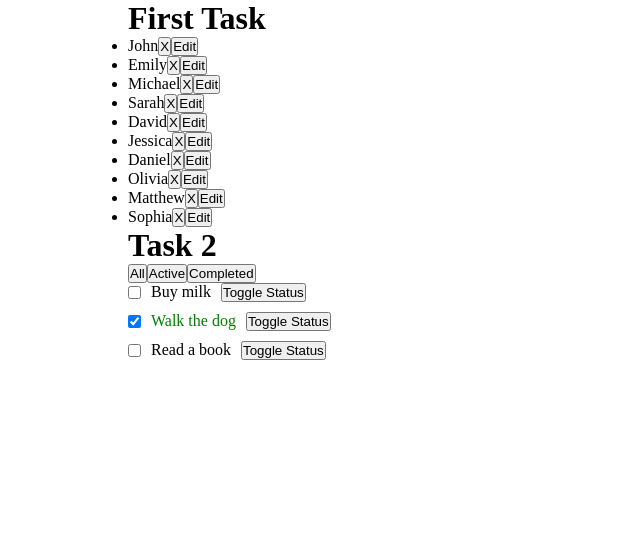
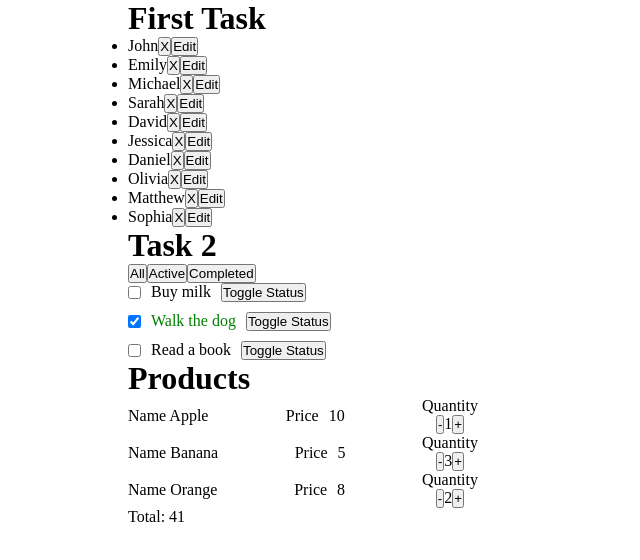
Before and after one commit to DenisFR2727/support_react-components, a React (Vite) app: page / in a window 1280 px wide. Shown: the top 560 px of the page, without its empty margins (0-640 px from the left). Built offline with nearby package versions, Linux system fonts and the light colour scheme.

Commit message:
create shopping cart and add counter products an total sum

```diff
--- a/src/App.tsx
+++ b/src/App.tsx
@@ -2,11 +2,13 @@ import EditUserInput from './components/EditSaveInput/EditUserInput';
 import TodoList from './components/Todo/Todo';
 
 import './App.css';
+import ShoppingCart from './components/FoodBasket/ShoppingCart';
 function App() {
     return (
         <div className="App">
             <EditUserInput />
             <TodoList />
+            <ShoppingCart />
         </div>
     );
 }
--- /dev/null
+++ b/src/components/FoodBasket/ShoppingCart.css
@@ -0,0 +1,26 @@
+.list ul .product {
+    max-width: 350px;
+    list-style: none;
+    display: flex;
+    gap: 10px;
+    align-items: center;
+    justify-content: space-between;
+}
+.list ul .product .quantity {
+    display: flex;
+    justify-content: center;
+}
+.list ul .product .name {
+    max-width: 100px;
+    text-align: start;
+}
+.product-price {
+    width: 100px;
+    display: flex;
+    gap: 10px;
+    justify-content: center;
+    text-align: start;
+}
+.product-price {
+    display: flex;
+}
--- /dev/null
+++ b/src/components/FoodBasket/ShoppingCart.tsx
@@ -0,0 +1,131 @@
+import { useState } from 'react';
+import './ShoppingCart.css';
+
+interface IProducts {
+    id: number;
+    name: string;
+    price: number;
+    quantity: number;
+}
+
+const initialProducts: IProducts[] = [
+    { id: 1, name: 'Apple', price: 10, quantity: 1 },
+    { id: 2, name: 'Banana', price: 5, quantity: 3 },
+    { id: 3, name: 'Orange', price: 8, quantity: 2 },
+];
+
+export default function ShoppingCart() {
+    const [products, setProducts] = useState<IProducts[]>(initialProducts);
+    const totalSum = products.reduce(
+        (acc, next) => acc + next.price * next.quantity,
+        0
+    );
+
+    const decrement = (productId: number) => {
+        const updateCountDecrement = products.map((product) =>
+            product.id === productId && product.quantity > 1
+                ? { ...product, quantity: product.quantity - 1 }
+                : product
+        );
+        setProducts(updateCountDecrement);
+    };
+    const increment = (productId: number) => {
+        const updatedProducts = products.map((product) =>
+            product.id === productId
+                ? {
+                      ...product,
+
+                      quantity: product.quantity + 1,
+                  }
+                : product
+        );
+        setProducts(updatedProducts);
+    };
+
+    return (
+        <div className="list">
+            <h1>Products</h1>
+            <ul>
+                {products.map((product) => (
+                    <li key={product.id} className="product">
+                        <p className="name">
+                            <span>Name</span> {product.name}
+                        </p>
+                        <div className="product-price">
+                            <span>Price</span>
+                            <span>{product.price}</span>
+                        </div>
+                        <div>
+                            <span>Quantity</span>
+                            <div className="quantity">
+                                <button onClick={() => decrement(product.id)}>
+                                    -
+                                </button>
+                                <span>{product.quantity}</span>
+                                <button onClick={() => increment(product.id)}>
+                                    +
+                                </button>
+                            </div>
+                        </div>
+                    </li>
+                ))}
+                <div>Total: {totalSum}</div>
+            </ul>
+        </div>
+    );
+}
+
+// Завдання #7: Компонент Кошика покупок
+// 🔸 Умова:
+
+// Створи компонент ShoppingCart, який:
+
+//     Має список продуктів з такими полями:
+
+//         id (number)
+
+//         name (string)
+
+//         price (number)
+
+//         quantity (number)
+
+//     Виводить список продуктів у таблиці або списку:
+
+//         Назва товару
+
+//         Ціна за одиницю
+
+//         Кількість
+
+//         Загальна сума по товару (ціна × кількість)
+
+//     Внизу виводиться загальна сума всіх товарів.
+
+//     Користувач може змінювати кількість товару кнопками "+" і "−".
+
+// 📌 Обмеження:
+
+//     Не потрібно додавати або видаляти товари.
+
+//     Не допускай кількість < 1.
+
+//     Усе в одному компоненті.
+
+//     Типізація — обов'язково (interface Product тощо).
+
+//     Додатково: можна стилізувати кольором товари з кількістю більше 5.
+
+// 📋 Приклад даних:
+
+// Це чудове завдання на:
+
+//     стан (useState)
+
+//     мапінг масиву
+
+//     обробку подій
+
+//     обчислення total суми
+
+//     типізацію
--- a/src/components/Todo/Todo.tsx
+++ b/src/components/Todo/Todo.tsx
@@ -35,13 +35,7 @@ export default function TodoList() {
         <div className="todo_list">
             <h1>Task 2</h1>
             <div className="filters_ btn">
-                <button
-                    onClick={() => {
-                        setFilter('all');
-                    }}
-                >
-                    All
-                </button>
+                <button onClick={() => setFilter('all')}>All</button>
                 <button onClick={() => setFilter('active')}>Active</button>
                 <button onClick={() => setFilter('completed')}>
                     Completed
```
